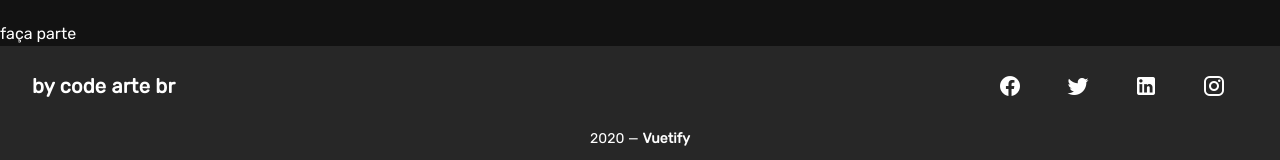
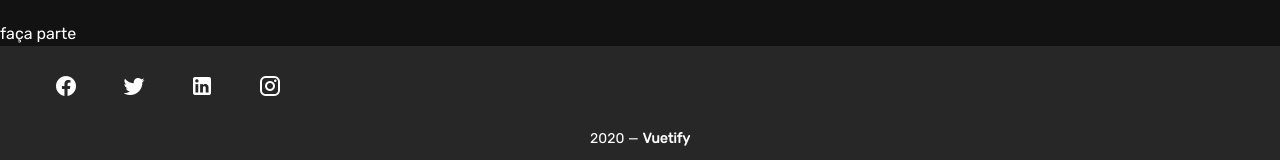
Before and after one commit to adysonsm/gramdel-project, a Vue app: page / in a window 1280 px wide. Shown: the part 886-1046 px from the top of the page. Built offline with nearby package versions, Linux system fonts and the light colour scheme.

Commit message:
roda pé

```diff
--- a/src/App.vue
+++ b/src/App.vue
@@ -21,12 +21,6 @@
       <v-footer >
         <v-card class="flex" flat tile color="transparent">
           <v-card-title >
-            <strong class="subheading"
-              >by code arte br</strong
-            >
-
-            <v-spacer></v-spacer>
-
             <v-btn v-for="icon in icons" :key="icon" class="mx-4" dark icon>
               <v-icon size="24px">
                 {{ icon }}
```
